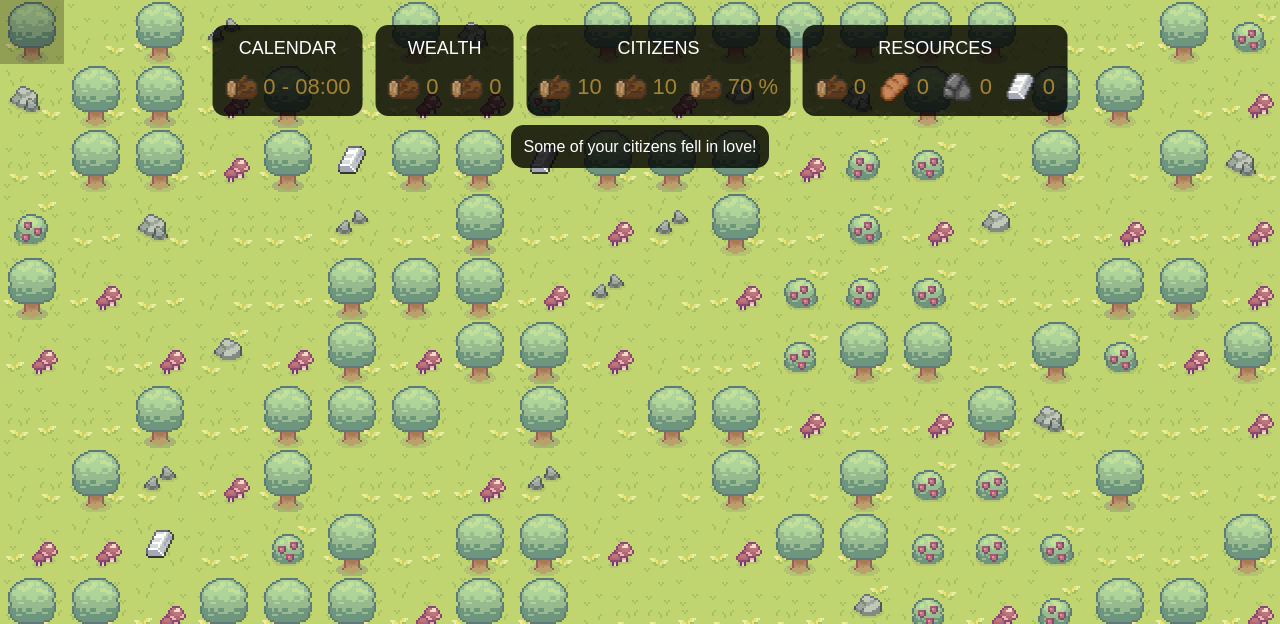
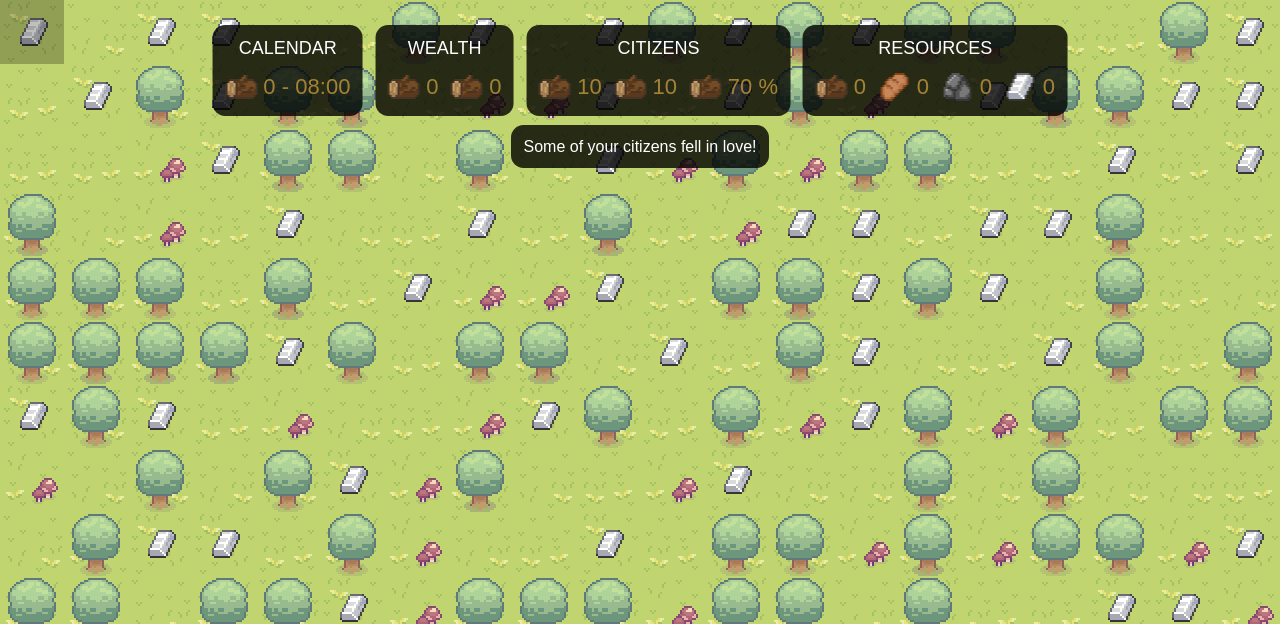
Before and after one commit to kipteamm/BuildToLearn, a Django app: template templates/app/class.html in a window 1280 px wide. Shown: the top 624 px of the page. Run offline with Django 4.2, Linux system fonts and the light colour scheme; the template is opened without the code that fills it, so the values that code supplies are empty.

Commit message:
Doing some map stuff

```diff
--- a/static/css/map.css
+++ b/static/css/map.css
@@ -51,13 +51,13 @@ body, html {
 }
 
 /* TREES */
-.wood-tile-1 {
+.oak-tile-1 {
     background-position: -256px 0px;
 }
-.wood-tile-2 {
+.oak-tile-2 {
     background-position: -256px -64px;
 }
-.wood-tile-3 {
+.oak-tile-3 {
     background-position: -256px -128px;
 }
 
--- a/static/js/actions.js
+++ b/static/js/actions.js
@@ -38,15 +38,12 @@ function getSkill(skill=null) {
     }
 
     switch (activeTile.getAttribute('type')) {
-        case "wood":
+        case "oak":
+        case "spruce":
             return userForaging
 
         case "berry":
             return userFarming
-
-        case "stone":
-        case "iron":
-            return userMining
 
         case "grass":
             return ['build']
--- a/static/js/buildings.js
+++ b/static/js/buildings.js
@@ -75,6 +75,7 @@ function startLumberCamp(building) {
         return
     }
 
+    // rewrite
     const [tiles, duration, radius] = findTiles(building, 'wood')
 
     if (tiles.length < 1) {
@@ -87,6 +88,7 @@ function startLumberCamp(building) {
 
     const availableCitizens = Array.from(building.citizens);
 
+    // rewrite
     tiles.forEach(tile => collectResource(tile, availableCitizens, duration, 'wood'));
 }
 
--- a/static/js/map.js
+++ b/static/js/map.js
@@ -139,10 +139,10 @@ function customRandom(seed) {
 }
 
 function generateMap() {
-    const selections = ['grass', 'wood', 'stone', 'berry', 'iron'];
-    const probabilities = [0.440, 0.410, 0.1, 0.025, 0.025];
+    const tileTypes = ['grass', 'oak', 'spruce', 'berry'];
+    const probabilities = [0.425, 0.275, 0.275, 0.025];
 
-    //console.log(probabilities.reduce((a, b) => a + b, 0));
+    console.log(probabilities.reduce((a, b) => a + b, 0));
 
     for (let rowIndex = 0; rowIndex < 30; rowIndex ++) {
         const row = createTileRow();
@@ -151,11 +151,11 @@ function generateMap() {
             const randomValue = seedData();
             let cumulativeProbability = 0;
 
-            for (let j = 0; j < selections.length; j++) {
+            for (let j = 0; j < tileTypes.length; j++) {
                 cumulativeProbability += probabilities[j];
 
                 if (randomValue <= cumulativeProbability) {
-                    row.appendChild(createTile(selections[j], columnIndex, rowIndex));
+                    row.appendChild(createTile(tileTypes[j], columnIndex, rowIndex));
                     break;
                 }
             }
```
